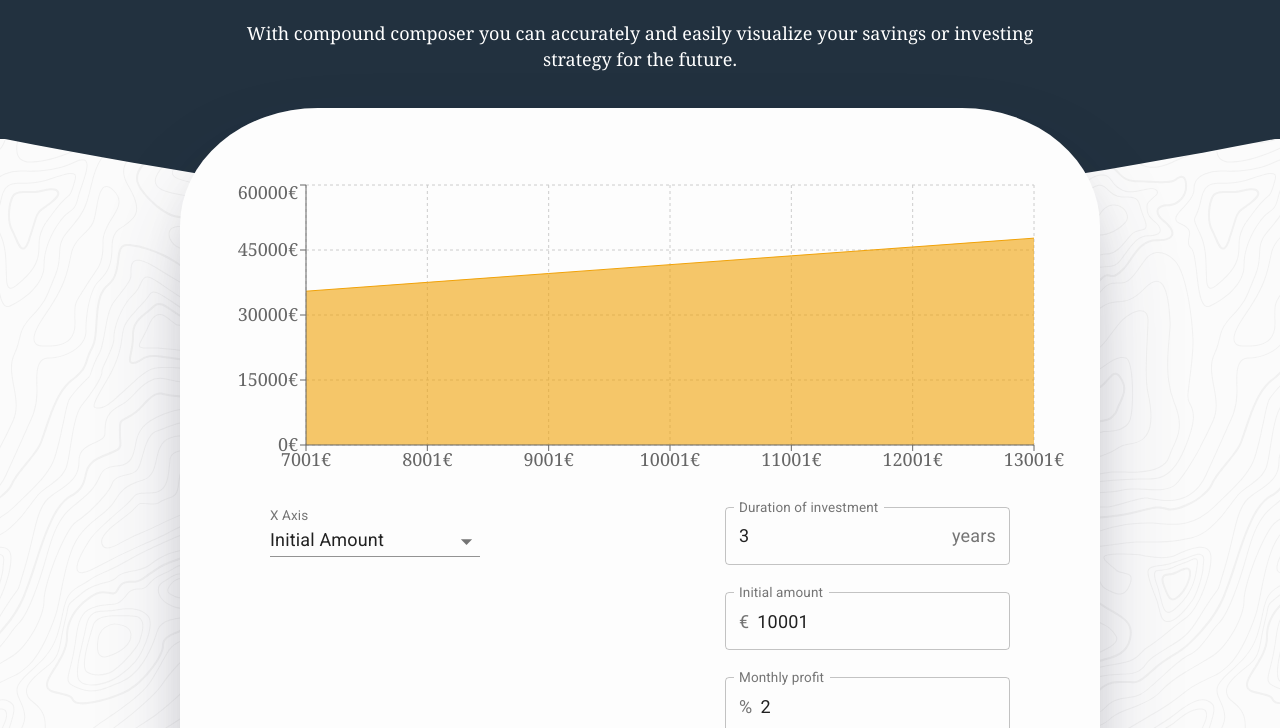
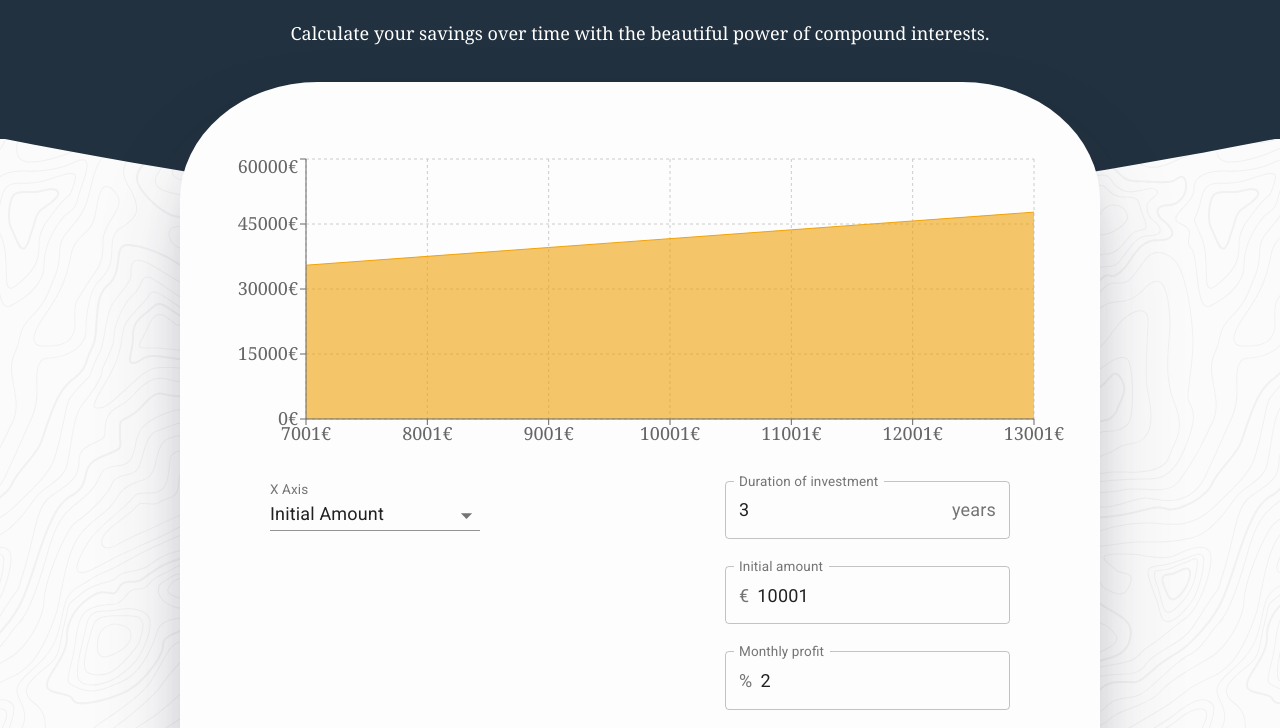
Before and after one commit to alramalho/compound-composer, a Gatsby site: page / in a window 1280 px wide. Shown: the part 261-989 px from the top of the page. Built offline with nearby package versions, Linux system fonts and the light colour scheme; Gatsby itself is replaced by a stand-in of ours.

Commit message:
Change description

```diff
--- a/src/pages/index.js
+++ b/src/pages/index.js
@@ -17,7 +17,7 @@ const IndexPage = () => {
       <Header/>
       <Content>
         <h1 style={{margin: `0 auto 2rem auto`}}> Compound composer </h1>
-        <p style={{margin: `0 auto 2rem auto`, maxWidth: '800px'}}> With compound composer you can accurately and easily visualize your savings or investing strategy for the future. </p>
+        <p style={{margin: `0 auto 2rem auto`, maxWidth: '800px'}}>Calculate your savings over time with the beautiful power of compound interests.</p>
         <ChartContainer>
           <Chart/>
         </ChartContainer>
```
